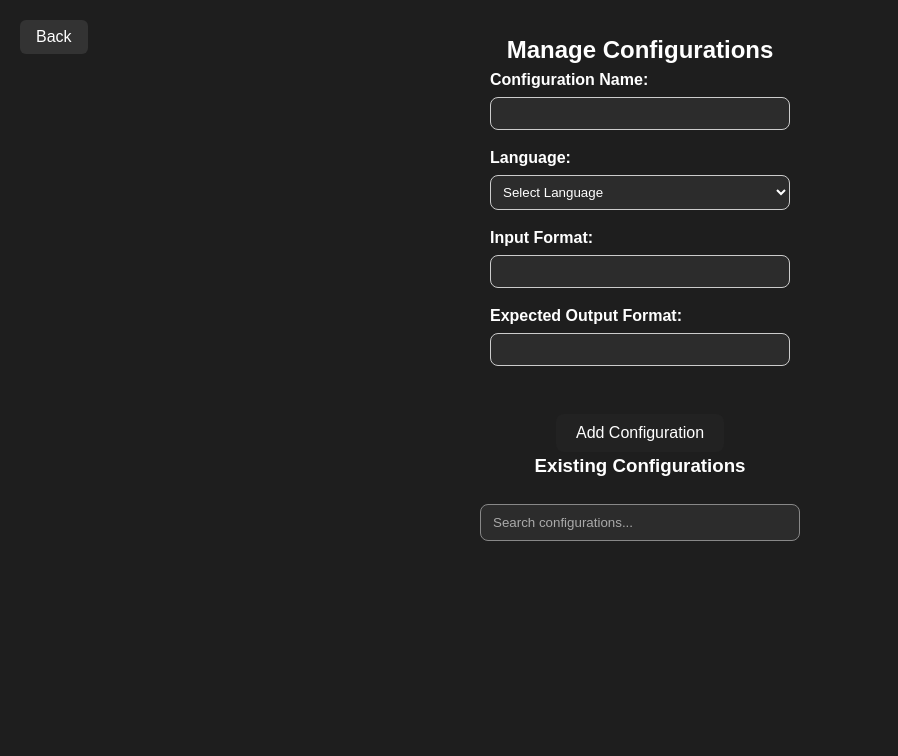
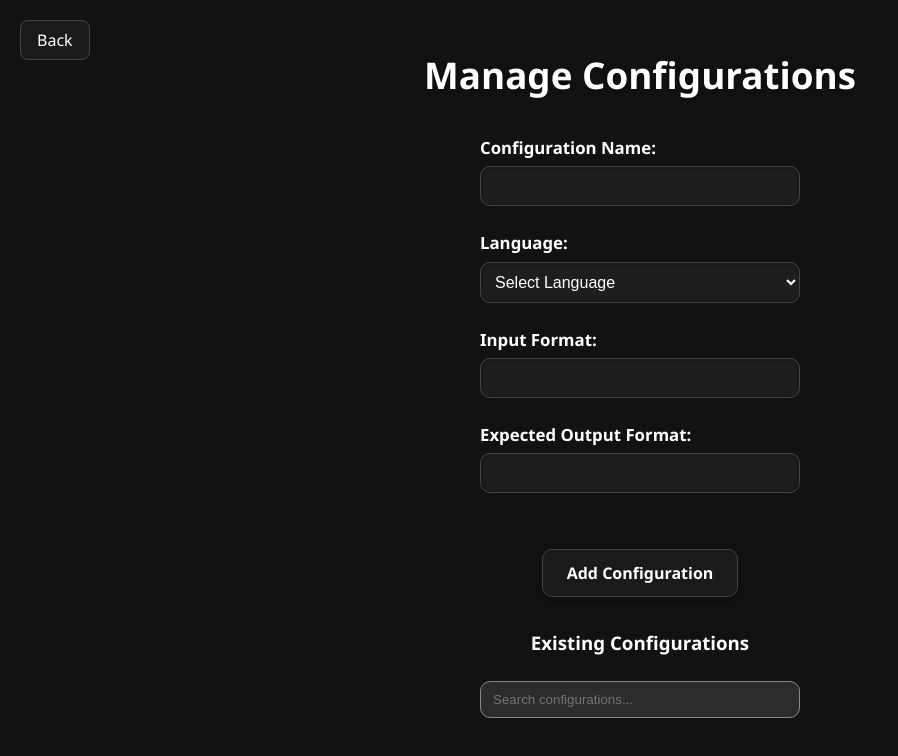
Before and after one commit to buraksanlilar/TheIntegratedAssignmentEnvironment, a React (Vite) app: page /manage-configurations in a window 1280 px wide. Shown: the top 756 px of the page, without its empty margins (0-898 px from the left). Built offline with nearby package versions, Linux system fonts and the light colour scheme.

Commit message:
UI for all pages with a modern and consistent design

```diff
--- a/src/components/CreateProjectPage.css
+++ b/src/components/CreateProjectPage.css
@@ -2,73 +2,115 @@
   display: flex;
   flex-direction: column;
   align-items: center;
-    padding: 2rem;
+  padding: 3rem;
   min-height: 100vh;
-    text-align: center;
-    background-color: #1e1e1e;
+  background-color: #121212;
   color: white;
+  font-family: 'Segoe UI', Tahoma, Geneva, Verdana, sans-serif;
   overflow-y: auto;
 }
 
+.create-project-container h2 {
+  font-size: 2.5rem;
+  font-weight: 700;
+  margin-bottom: 2rem;
+  color: #ffffff;
+  text-shadow: 0 1px 4px rgba(0, 0, 0, 0.4);
+}
+
 .form-group {
-    margin-bottom: 1rem;
-    width: 300px;
+  margin-bottom: 1.5rem;
+  width: 320px;
   text-align: left;
 }
 
 .form-group label {
-    font-weight: bold;
+  font-weight: 600;
+  font-size: 1.05rem;
+  display: block;
+  margin-bottom: 6px;
 }
 
 .form-group input,
 .form-group select {
   width: 100%;
-    padding: 8px;
-    margin-top: 5px;
-    border-radius: 8px;
-    border: 1px solid #ccc;
-    background-color: #2c2c2c;
+  padding: 10px;
+  border-radius: 10px;
+  border: 1px solid #444;
+  background-color: #1e1e1e;
   color: white;
+  font-size: 1rem;
+  box-shadow: inset 0 0 5px rgba(0,0,0,0.3);
+  transition: all 0.2s;
+}
+
+.form-group input:focus,
+.form-group select:focus {
+  outline: none;
+  border-color: #646cff;
+  box-shadow: 0 0 8px rgba(100, 108, 255, 0.5);
+}
+
+.form-group button {
+  background: #f5f5f5;
+  color: #000;
+  font-weight: 600;
+  border: none;
+  padding: 10px 16px;
+  border-radius: 10px;
+  cursor: pointer;
+  font-size: 0.95rem;
+  transition: background-color 0.3s, transform 0.2s;
+  box-shadow: 0 3px 8px rgba(0, 0, 0, 0.3);
+}
+
+.form-group button:hover {
+  background-color: #e1e1e1;
+  transform: translateY(-1px);
 }
 
 .button-row {
   display: flex;
-    gap: 1rem;
-    margin-top: 2rem;
+  gap: 1.5rem;
+  margin-top: 2.5rem;
 }
 
 .button-row button {
-    padding: 10px 20px;
+  padding: 12px 24px;
   font-size: 1rem;
-    background-color: #222;
+  font-weight: 600;
+  background-color: #1a1a1a;
   color: white;
-    border: none;
-    border-radius: 8px;
+  border: 1px solid #444;
+  border-radius: 10px;
   cursor: pointer;
-    transition: background-color 0.3s;
+  box-shadow: 0 5px 10px rgba(0,0,0,0.25);
+  transition: all 0.3s ease;
 }
 
 .button-row button:hover {
-    background-color: #444;
+  background-color: #2a2a2a;
+  transform: translateY(-1px);
 }
 
-  /* 🔥 Yeni eklenen config detay kutusu */
 .config-details {
-    background-color: #2a2a2a;
-    padding: 1rem 2rem;
+  background-color: #1c1c1c;
+  padding: 1.5rem 2rem;
   margin-top: 1.5rem;
-    border-radius: 12px;
+  border-radius: 14px;
   width: 320px;
   text-align: left;
+  box-shadow: 0 4px 12px rgba(0,0,0,0.35);
 }
 
 .config-details h3 {
   margin-bottom: 1rem;
-    font-size: 1.5rem;
+  font-size: 1.3rem;
 }
+
 .modal-wrapper {
-  position: absolute; /* 🔥 fixed değil! */
-  top: 100px; /* Hafif aşağıdan başlasın */
+  position: absolute;
+  top: 100px;
   left: 50%;
   transform: translateX(-50%);
   background: #2a2a2a;
@@ -79,26 +121,3 @@
   z-index: 10;
   color: white;
 }
-
-.modal-content h2 {
-  margin-bottom: 1rem;
-}
-
-.modal-buttons {
-  display: flex;
-  justify-content: space-between;
-  margin-top: 1.5rem;
-}
-
-.modal-buttons button {
-  padding: 8px 16px;
-  border: none;
-  border-radius: 8px;
-  background-color: #333;
-  color: white;
-  cursor: pointer;
-}
-
-.modal-buttons button:hover {
-  background-color: #555;
-}
--- a/src/components/HomePage.css
+++ b/src/components/HomePage.css
@@ -2,29 +2,63 @@
   display: flex;
   flex-direction: column;
   align-items: center;
-  justify-content: center; /* EKLENDİ: Dikey ortalama */
-  min-height: 100vh;        /* EKLENDİ: Tüm ekranı kaplasın */
+  justify-content: center;
+  min-height: 100vh;
   padding: 2rem;
-  text-align: center;       /* EKLENDİ: Yazı ortalansın */
-  box-sizing: border-box;
+  text-align: center;
+  background-color: #121212;
+  color: white;
+  font-family: 'Segoe UI', Tahoma, Geneva, Verdana, sans-serif;
+}
+
+.home-container h1 {
+  font-size: 3.5rem;
+  font-weight: 700;
+  margin-bottom: 2.5rem;
+  color: #ffffff;
+  text-shadow: 0 2px 4px rgba(0, 0, 0, 0.5);
+  letter-spacing: 1px;
 }
 
 .button-grid {
   display: grid;
-  grid-template-columns: repeat(2, 200px);
-  gap: 1rem;
-  margin-top: 1.5rem;
+  grid-template-columns: repeat(2, 220px);
+  gap: 1.2rem;
 }
 
 .button-grid button {
-  padding: 0.75rem;
-  font-size: 1rem;
+  padding: 14px 20px;
+  font-size: 1.05rem;
+  background: linear-gradient(145deg, #2a2a2a, #1c1c1c);
+  color: white;
+  border: 1px solid #444;
+  border-radius: 10px;
+  box-shadow: 0 6px 12px rgba(0, 0, 0, 0.25);
   cursor: pointer;
+  transition: all 0.3s ease;
+  font-weight: 500;
 }
 
-/* EKLENDİ: Başlığı büyütelim sadece */
+.button-grid button:hover {
+  background: linear-gradient(145deg, #3c3c3c, #2a2a2a);
+  transform: translateY(-2px);
+  box-shadow: 0 8px 16px rgba(0, 0, 0, 0.35);
+}
+
 .home-container h1 {
-  font-size: 3rem;
-  font-weight: bold;
-  margin-bottom: 2rem;
+  font-size: 3.5rem;
+  font-weight: 800;
+  background: linear-gradient(90deg, #ffffff, #b3b3ff, #ffffff);
+  -webkit-background-clip: text;
+  -webkit-text-fill-color: transparent;
+  text-shadow: 0 2px 10px rgba(255, 255, 255, 0.2);
+  letter-spacing: 1px;
+  margin-bottom: 2.5rem;
+  transition: all 0.3s ease;
 }
+
+@media (max-width: 768px) {
+  .home-container h1 {
+    font-size: 2.4rem;
+  }
+}
--- a/src/components/ManageConfigurationsPage.css
+++ b/src/components/ManageConfigurationsPage.css
@@ -2,93 +2,142 @@
   display: flex;
   flex-direction: column;
   align-items: center;
-  padding: 2rem;
+  padding: 3rem 2rem;
   min-height: 100vh;
-  text-align: center;
+  background-color: #121212;
+  color: white;
+  font-family: 'Segoe UI', Tahoma, Geneva, Verdana, sans-serif;
+  overflow-y: auto;
+}
+
+.manage-config-container h2 {
+  font-size: 2.3rem;
+  font-weight: bold;
+  margin-bottom: 2rem;
+  text-shadow: 0 1px 5px rgba(0, 0, 0, 0.4);
+}
+
+.form-group {
+  margin-bottom: 1.5rem;
+  width: 320px;
+  text-align: left;
+}
+
+.form-group label {
+  font-weight: 600;
+  font-size: 1.05rem;
+  display: block;
+  margin-bottom: 6px;
+}
+
+.form-group input,
+.form-group select {
+  width: 100%;
+  padding: 10px;
+  border-radius: 10px;
+  border: 1px solid #444;
   background-color: #1e1e1e;
   color: white;
-  height: 100vh;
-  overflow-y: auto;
-  box-sizing: border-box;
-  position: relative;
+  font-size: 1rem;
+  box-shadow: inset 0 0 5px rgba(0,0,0,0.3);
+  transition: all 0.2s;
 }
 
-.back-button-top-left {
-  position: absolute;
-  top: 20px;
-  left: 20px;
-  padding: 8px 16px;
-  background-color: #333;
-  color: white;
-  border: none;
-  border-radius: 6px;
-  cursor: pointer;
+.form-group input:focus,
+.form-group select:focus {
+  outline: none;
+  border-color: #646cff;
+  box-shadow: 0 0 8px rgba(100, 108, 255, 0.5);
 }
 
-.back-button-top-left:hover {
-  background-color: #555;
+.button-row,
+.button-row-single {
+  display: flex;
+  gap: 1.5rem;
+  margin: 2rem 0;
+  justify-content: center;
+}
+
+.button-row-single button,
+.button-row button {
+  padding: 12px 24px;
+  font-size: 1rem;
+  font-weight: 600;
+  background-color: #1a1a1a;
+  color: white;
+  border: 1px solid #444;
+  border-radius: 10px;
+  cursor: pointer;
+  box-shadow: 0 5px 10px rgba(0,0,0,0.3);
+  transition: all 0.3s ease;
+}
+
+.button-row-single button:hover,
+.button-row button:hover {
+  background-color: #2d2d2d;
+  transform: translateY(-1px);
 }
 
 .search-bar {
   margin: 1.5rem 0;
   display: flex;
   justify-content: center;
-  align-items: center;
-  gap: 0.5rem;
 }
 
 .search-bar input {
   width: 320px;
   padding: 10px 12px;
-  border-radius: 8px;
+  border-radius: 10px;
   border: 1px solid #888;
   background-color: #2c2c2c;
   color: white;
 }
 
-.search-bar input::placeholder {
-  color: #aaa;
-}
-
-.search-icon {
-  font-size: 1.2rem;
-  color: #aaa;
+ul {
+  list-style: none;
+  padding: 0;
+  display: flex;
+  flex-direction: column;
+  gap: 1rem;
+  margin-top: 1rem;
 }
 
 li {
-  margin-bottom: 1rem;
   display: flex;
   align-items: center;
   justify-content: space-between;
-  background-color: #2c2c2c;
-  padding: 10px 16px;
-  border-radius: 8px;
+  background-color: #1f1f1f;
+  padding: 12px 16px;
+  border-radius: 10px;
+  max-width: 700px;
   width: 100%;
-  max-width: 600px;
+  box-shadow: 0 5px 15px rgba(0,0,0,0.25);
 }
 
 li > span {
   flex-grow: 1;
   text-align: left;
+  font-size: 0.95rem;
+  color: #ddd;
 }
 
 .edit-button,
 .delete-button {
   margin-left: 8px;
-  padding: 6px 12px;
+  padding: 8px 16px;
   border: none;
-  border-radius: 6px;
+  border-radius: 8px;
   cursor: pointer;
   font-size: 0.9rem;
 }
 
 .edit-button {
-  background-color: #3b3b3b;
+  background-color: #333;
   color: white;
 }
 
 .edit-button:hover {
-  background-color: #5a5a5a;
+  background-color: #555;
 }
 
 .delete-button {
@@ -99,3 +148,21 @@ li > span {
 .delete-button:hover {
   background-color: #a30e1a;
 }
+
+.back-button-top-left {
+  position: absolute;
+  top: 20px;
+  left: 20px;
+  padding: 8px 16px;
+  background-color: #1a1a1a;
+  color: white;
+  border: 1px solid #444;
+  border-radius: 8px;
+  cursor: pointer;
+  font-weight: 500;
+  transition: all 0.2s ease;
+}
+
+.back-button-top-left:hover {
+  background-color: #2d2d2d;
+}
--- a/src/components/OpenProjectPage.css
+++ b/src/components/OpenProjectPage.css
@@ -2,68 +2,100 @@
   display: flex;
   flex-direction: column;
   align-items: center;
-    padding: 2rem;
+  padding: 3rem 2rem;
   min-height: 100vh;
-    text-align: center;
-    background-color: #1e1e1e;
+  background-color: #121212;
   color: white;
-    overflow-y: auto;
+  font-family: 'Segoe UI', Tahoma, Geneva, Verdana, sans-serif;
+}
+
+.open-project-container h2 {
+  font-size: 2.3rem;
+  font-weight: bold;
+  margin-bottom: 2rem;
+  text-shadow: 0 1px 5px rgba(0, 0, 0, 0.4);
+  display: flex;
+  align-items: center;
+  gap: 0.5rem;
 }
 
 .project-list {
   list-style: none;
   padding: 0;
   width: 100%;
-    max-width: 600px;
+  max-width: 700px;
+  display: flex;
+  flex-direction: column;
+  gap: 1.5rem;
 }
 
 .project-card {
-    background-color: #2a2a2a;
-    padding: 1.5rem;
-    margin-bottom: 1rem;
-    border-radius: 12px;
-    box-shadow: 0 0 10px rgba(0, 0, 0, 0.3);
+  background: linear-gradient(145deg, #1c1c1c, #2a2a2a);
+  padding: 2rem;
+  border-radius: 16px;
+  box-shadow: 0 8px 18px rgba(0, 0, 0, 0.4);
+  display: flex;
+  justify-content: space-between;
+  align-items: center; /* ✅ BUTON ORTALAMA */
+  gap: 2rem;
   text-align: left;
 }
 
-  .project-card h3 {
-    margin: 0 0 0.5rem 0;
-    font-size: 1.3rem;
+.card-content {
+  flex-grow: 1;
+}
+
+.project-title {
+  font-size: 1.6rem;
+  font-weight: 700;
+  margin-bottom: 1rem;
   color: #ffffff;
+  letter-spacing: 0.5px;
 }
 
 .project-card p {
-    margin: 0.3rem 0;
+  margin: 0.4rem 0;
   color: #cccccc;
   font-size: 0.95rem;
 }
 
+.card-button {
+  display: flex;
+  align-items: center; /* ✅ BUTONU TAM ORTALAR */
+  justify-content: center;
+  height: 100%;
+}
+
 .project-card button {
-    margin-top: 1rem;
-    padding: 8px 16px;
-    background-color: #333;
+  padding: 10px 20px;
+  background-color: #1a1a1a;
   color: white;
-    border: none;
-    border-radius: 8px;
+  border: 1px solid #444;
+  border-radius: 10px;
   cursor: pointer;
-    transition: background-color 0.3s;
+  font-weight: 600;
+  transition: all 0.3s ease;
+  box-shadow: 0 4px 10px rgba(0,0,0,0.3);
 }
 
 .project-card button:hover {
-    background-color: #555;
+  background-color: #2d2d2d;
+  transform: translateY(-1px);
 }
 
 .open-project-container > button {
-    margin-top: 2rem;
-    padding: 10px 20px;
+  margin-top: 3rem;
+  padding: 12px 24px;
   font-size: 1rem;
-    background-color: #222;
+  background-color: #1a1a1a;
   color: white;
-    border: none;
-    border-radius: 8px;
+  border: 1px solid #444;
+  border-radius: 10px;
   cursor: pointer;
+  transition: background-color 0.3s ease;
+  box-shadow: 0 4px 12px rgba(0, 0, 0, 0.35);
 }
 
 .open-project-container > button:hover {
-    background-color: #444;
+  background-color: #2a2a2a;
 }
--- a/src/components/OpenProjectPage.tsx
+++ b/src/components/OpenProjectPage.tsx
@@ -17,7 +17,7 @@ const OpenProjectPage: React.FC = () => {
 
   return (
     <div className="open-project-container">
-      <h2>Open Existing Project</h2>
+      <h2>📁 Open Existing Project</h2>
 
       {projects.length === 0 ? (
         <p>No projects found.</p>
@@ -25,13 +25,17 @@ const OpenProjectPage: React.FC = () => {
         <ul className="project-list">
           {projects.map((project, index) => (
             <li key={index} className="project-card">
-              <h3>{project.name}</h3>
+              <div className="card-content">
+                <h3 className="project-title">{project.name}</h3>
                 <p><strong>Configuration:</strong> {project.config?.configName}</p>
                 <p><strong>Student Count:</strong> {Object.keys(project.students || {}).length}</p>
                 <p><strong>Created:</strong> {new Date(project.createdAt).toLocaleString()}</p>
+              </div>
+              <div className="card-button">
                 <button onClick={() => handleOpenProject(project.name)}>
                   Open Project
                 </button>
+              </div>
             </li>
           ))}
         </ul>
```
Lines whose indentation alone changed are shown as unchanged.
